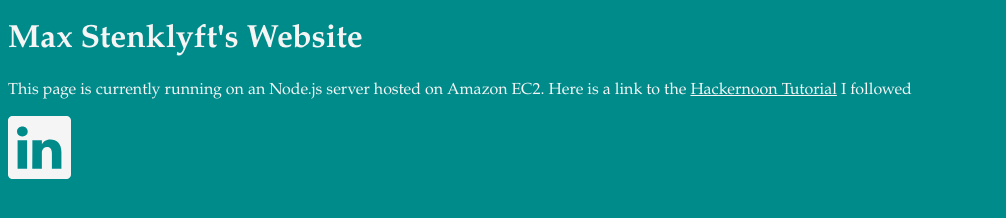
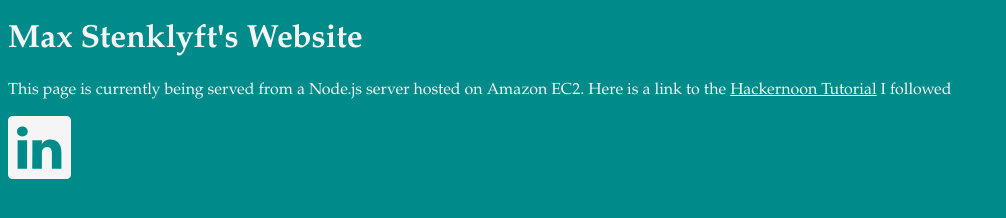
Before and after one commit to MaxStenklyft/MaxStenklyft, a website: page public/index.html in a window 1280 px wide. Shown: the whole page, without its empty margins (0-1006 px from the left). Drawn offline with nearby package versions, Linux system fonts and the light colour scheme.

Commit message:
updating workding on splash page

```diff
--- a/public/index.html
+++ b/public/index.html
@@ -8,7 +8,7 @@
     <body>
         <div>
             <h1 style="width:90%">Max Stenklyft's Website</h1>
-            <p>This page is currently running on an Node.js server hosted on Amazon EC2. Here is a link to the <a href="https://hackernoon.com/tutorial-creating-and-managing-a-node-js-server-on-aws-part-1-d67367ac5171?gi=5e20325322a1">Hackernoon Tutorial</a> I followed</p>
+            <p>This page is currently being served from a Node.js server hosted on Amazon EC2. Here is a link to the <a href="https://hackernoon.com/tutorial-creating-and-managing-a-node-js-server-on-aws-part-1-d67367ac5171?gi=5e20325322a1">Hackernoon Tutorial</a> I followed</p>
             <a href="https://www.linkedin.com/in/max-stenklyft"  target="_blank">
                 <img class="social-media-logo" src="linkedin-logo.svg">
             </a>
```
